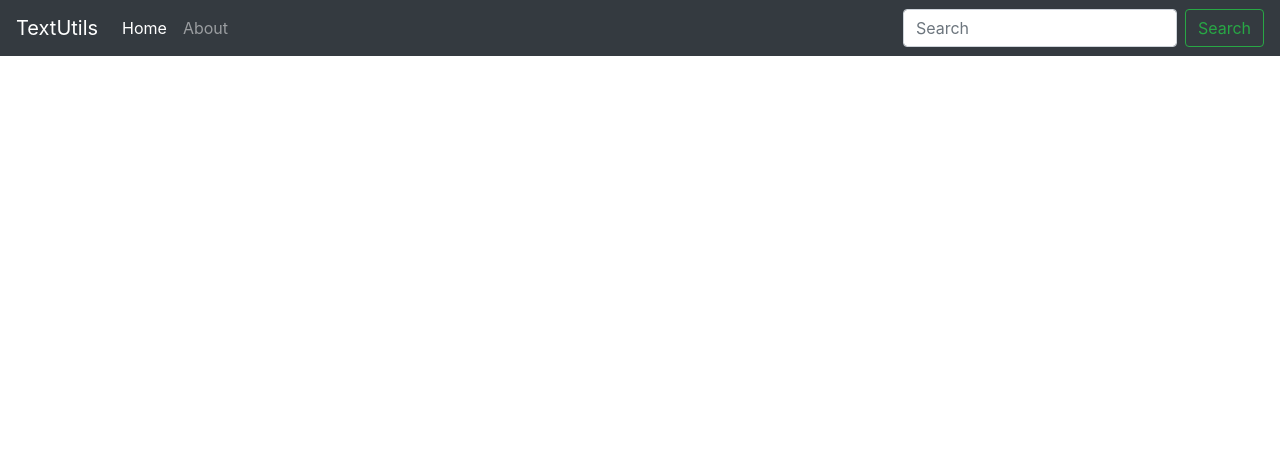
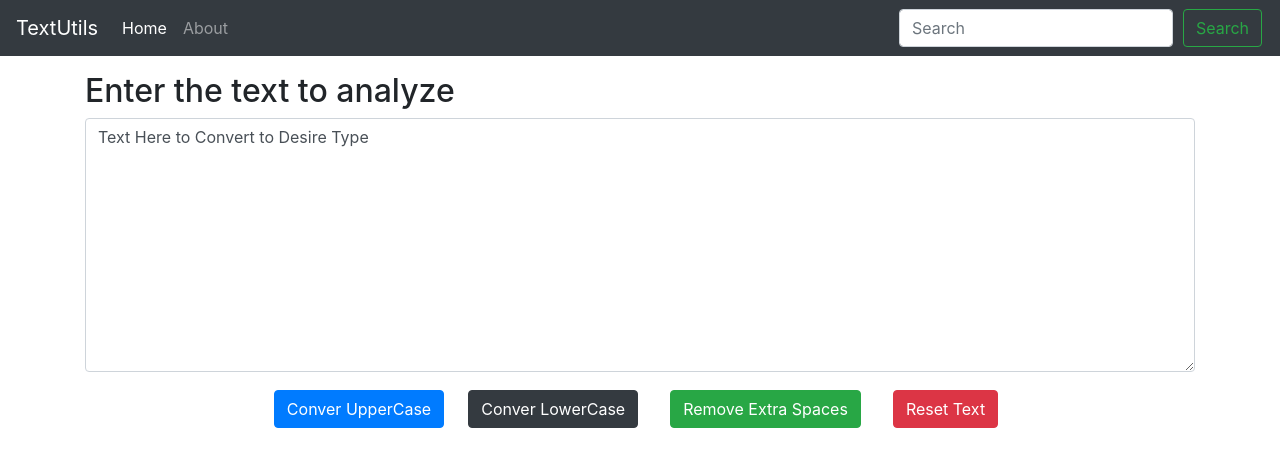
Before and after one commit to silentkiller6092/textUtils, a React (Create React App) app: page / in a window 1280 px wide. Shown: the top 466 px of the page. Built offline with nearby package versions, Linux system fonts and the light colour scheme.

Commit message:
Added Clear Remove Extra Space Upper Case Lower Case converting functionalities

```diff
--- a/public/index.html
+++ b/public/index.html
@@ -18,7 +18,7 @@
       integrity="sha384-xOolHFLEh07PJGoPkLv1IbcEPTNtaed2xpHsD9ESMhqIYd0nLMwNLD69Npy4HI+N"
       crossorigin="anonymous"
     />
-    <title>React App</title>
+    <title>Your TextUtils</title>
   </head>
   <body>
     <noscript>You need to enable JavaScript to run this app.</noscript>
--- a/src/App.css
+++ b/src/App.css
@@ -1,3 +1,18 @@
 .blank {
   color: red;
 }
+
+.buttons {
+  display: flex;
+  justify-content: center;
+}
+button {
+  margin: 2px;
+}
+
+@media (max-width: 460px) {
+  .buttons {
+    flex-direction: column;
+    align-items: center;
+  }
+}
--- a/src/App.js
+++ b/src/App.js
@@ -1,10 +1,14 @@
 import "./App.css";
 import NavBar from "./components/NavBar";
+import TextForm from "./components/TextForm";
 
 function App() {
   return (
     <div>
       <NavBar title="TextUtils" />
+      <div className="container">
+        <TextForm heading="Enter the text to analyze" />
+      </div>
     </div>
   );
 }
--- /dev/null
+++ b/src/components/TextForm.js
@@ -0,0 +1,74 @@
+import React, { useState } from "react";
+
+const TextForm = (props) => {
+  const [text, setText] = useState("Text Here to Convert to Desire Type");
+  const handleChange = (e) => {
+    e.preventDefault();
+    setText(e.target.value);
+  };
+
+  const convertToUpper = () => {
+    let uppValues = text.toUpperCase();
+    setText(uppValues);
+  };
+
+  const convertToLowers = () => {
+    let lowValues = text.toLowerCase();
+    setText(lowValues);
+  };
+
+  const extraSpaces = () => {
+    let str = text;
+    let values = str.replace(/\s+/g, " ").trim();
+    setText(values);
+  };
+
+  const clear = () => {
+    setText("");
+  };
+  return (
+    <div>
+      <div className="form-group mt-3">
+        <h2>{props.heading}</h2>
+        <textarea
+          className="form-control"
+          id="myBox"
+          rows="10"
+          value={text}
+          name="text"
+          onChange={handleChange}
+        ></textarea>
+      </div>
+      <div className="buttons">
+        <button
+          type="button"
+          class="btn btn-primary mx-2"
+          onClick={convertToUpper}
+        >
+          Conver UpperCase
+        </button>
+        <button
+          type="button"
+          class="btn btn-dark mx-3"
+          onClick={convertToLowers}
+        >
+          Conver LowerCase
+        </button>
+
+        <button
+          type="button"
+          class="btn btn-success mx-3"
+          onClick={extraSpaces}
+        >
+          Remove Extra Spaces
+        </button>
+
+        <button type="button" class="btn btn-danger mx-3" onClick={clear}>
+          Reset Text
+        </button>
+      </div>
+    </div>
+  );
+};
+
+export default TextForm;
```
